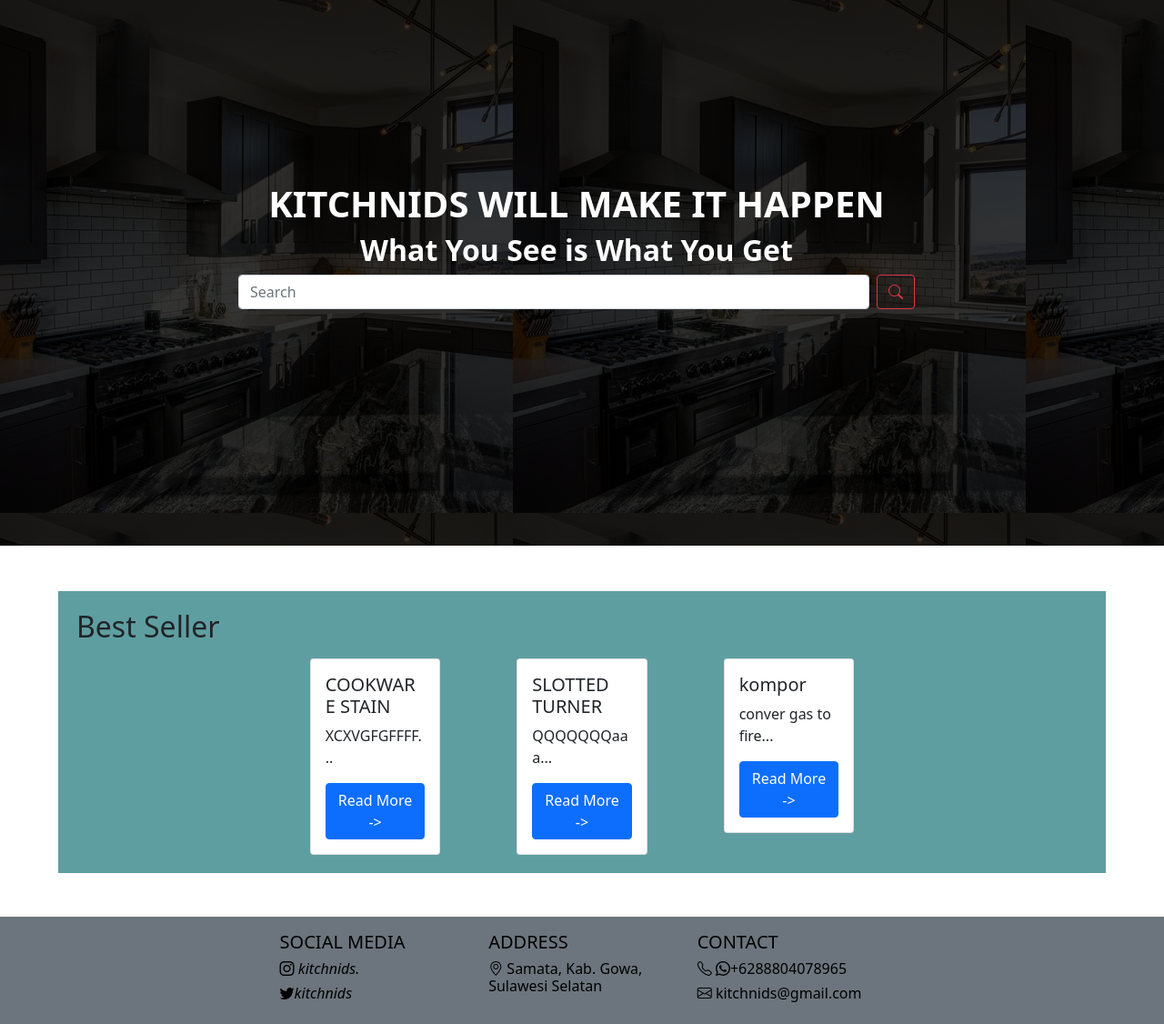
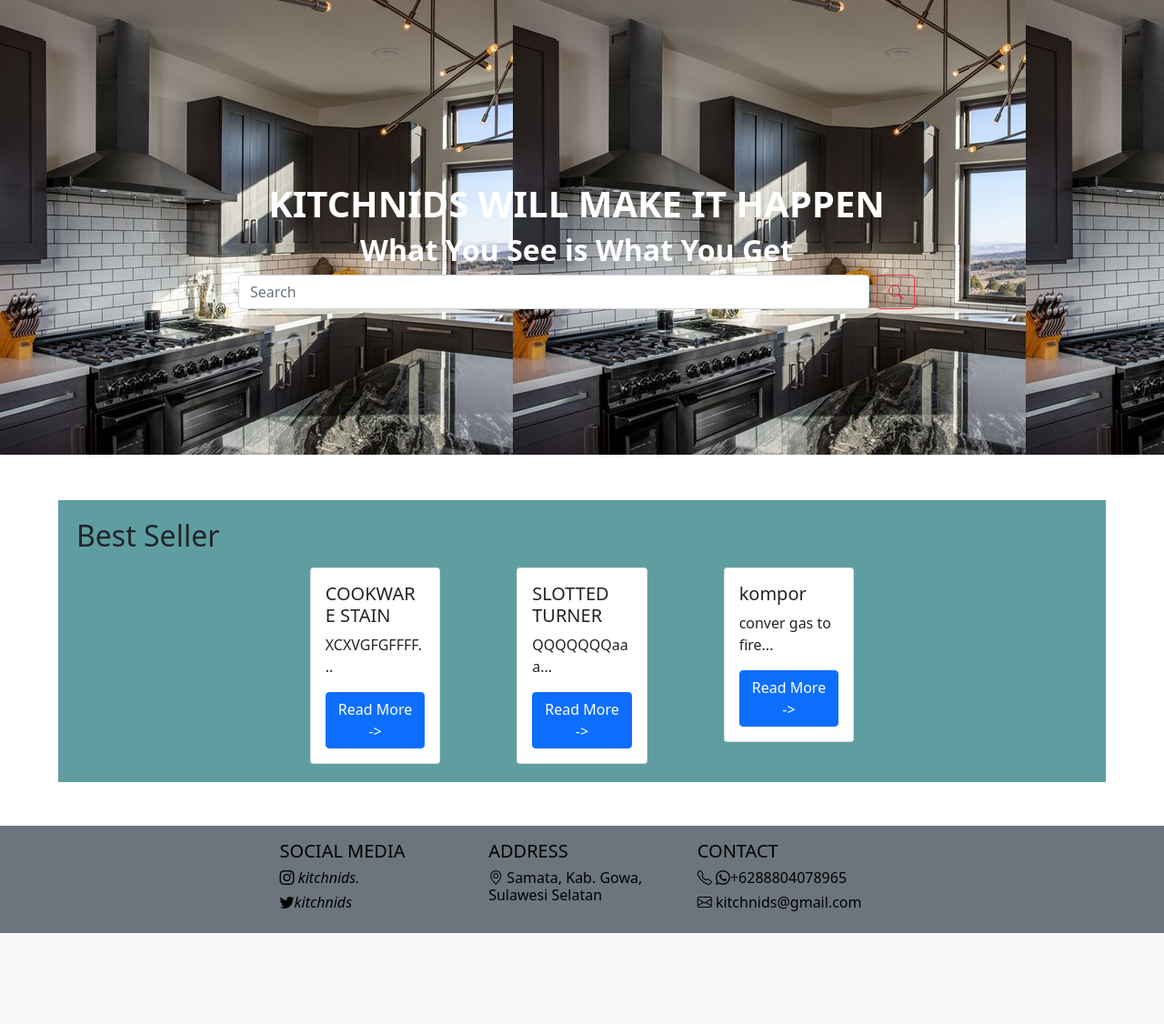
Before and after one commit to AndiAniNurdianingrat/Kelompok-4-B, a PHP site: page / in a window 1280 px wide. Shown: the part 58-1184 px from the top of the page at 91% size. After the commit the page ends 1084 px from the top, so only its background shows below. Run offline with PHP 8.4, Linux system fonts and the light colour scheme; data comes from the database, SQL or seed files in the repository; data that the repository does not hold is empty.

Commit message:
Add files via upload

```diff
--- a/index.php
+++ b/index.php
@@ -75,8 +75,8 @@
   }
 
   #home {
-    background: linear-gradient(rgba(0,0,0,0.8),rgba(0,0,0,0.8)),url(img/background.jpg);
-      height: 600px;
+    background-image: url("background.jpg");
+      height: 500px;
       position: relative;
   }
   #home .container .row{
```
